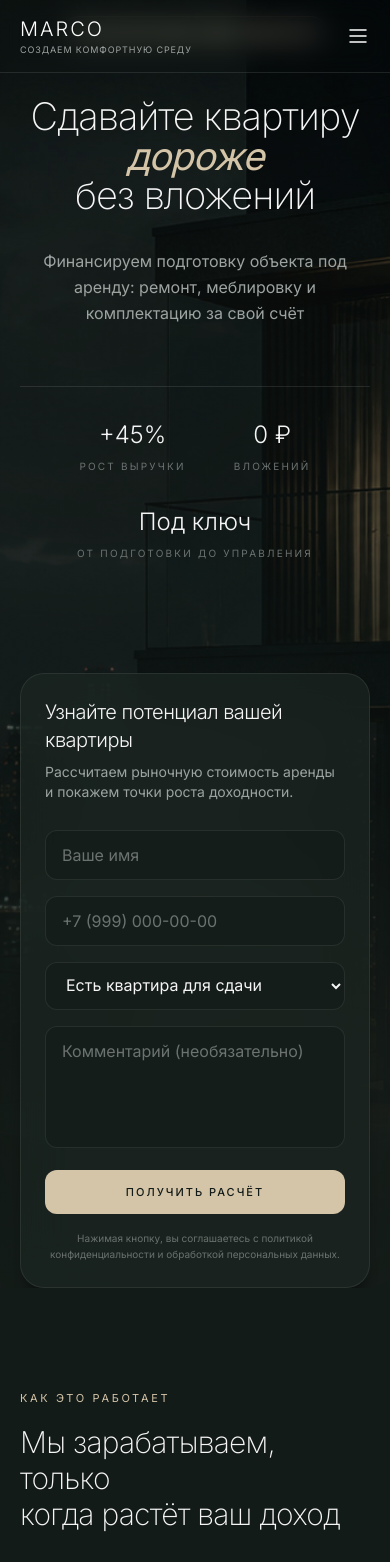
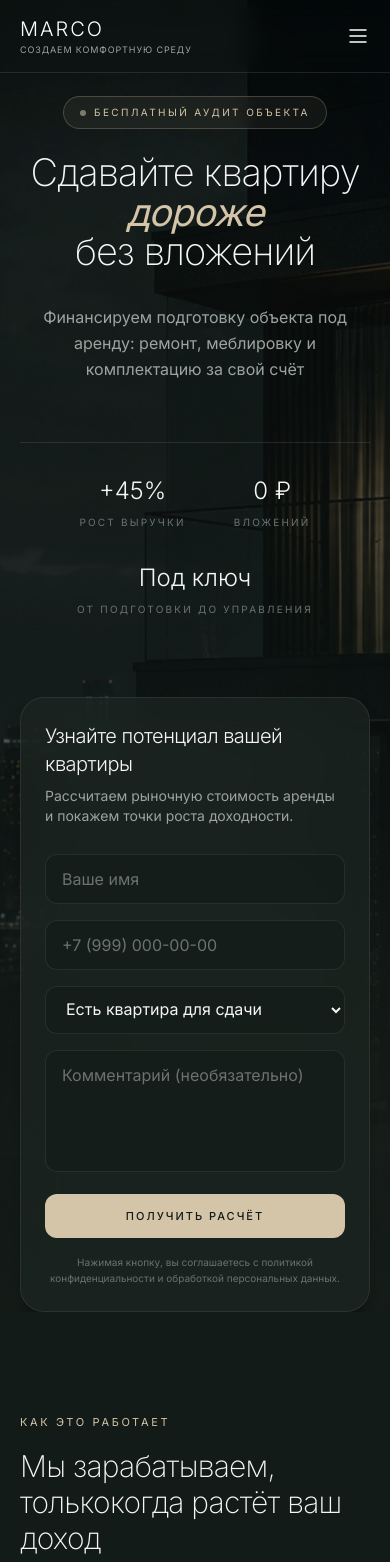
Before and after one commit to r2r1/marco_web, a Next.js app in the folder marco-site/: page / in a window 390 px wide. Shown: the top 1562 px of the page. Built offline with nearby package versions, Linux system fonts and the light colour scheme.

Commit message:
улучшена мобильная версия

```diff
--- a/marco-site/components/sections/Hero.tsx
+++ b/marco-site/components/sections/Hero.tsx
@@ -5,13 +5,13 @@ import LeadRequestForm from '@/components/forms/LeadRequestForm';
 
 export default function Hero() {
   return (
-    <section className="relative min-h-screen overflow-hidden flex items-center">
+    <section className="relative min-h-screen overflow-hidden flex items-center pt-20 lg:pt-0">
       <HeroBackground />
 
       <div className="relative z-10 w-full max-w-7xl mx-auto px-5 sm:px-8 lg:px-10">
         <div className="grid lg:grid-cols-12 gap-12 lg:gap-16 items-center">
           <div className="lg:col-span-7 text-center lg:text-left mt-4 lg:mt-0">
-            <div className="inline-flex items-center gap-2 px-4 py-2 rounded-full border border-marco-accent-border bg-marco-accent-subtle/80 backdrop-blur-sm mb-12">
+            <div className="inline-flex items-center gap-2 px-4 py-2 rounded-full border border-marco-accent-border bg-marco-accent-subtle/80 backdrop-blur-sm mb-6 sm:mb-12">
               <span className="w-1.5 h-1.5 rounded-full bg-marco-accent animate-pulse" />
               <span className="text-[10px] uppercase tracking-[0.24em] text-marco-accent">
                 Бесплатный аудит объекта
@@ -51,7 +51,7 @@ export default function Hero() {
             </div>
           </div>
 
-          <div className="lg:col-span-5 mt-16">
+          <div className="lg:col-span-5 mt-8 lg:mt-0">
             <div className="glass-panel rounded-3xl border border-white/10 p-6 sm:p-7">
               <h2 className="text-xl font-light text-marco-text">Узнайте потенциал вашей квартиры</h2>
               <p className="mt-2 text-sm text-marco-muted">
--- a/marco-site/components/sections/ProcessSection.tsx
+++ b/marco-site/components/sections/ProcessSection.tsx
@@ -41,7 +41,7 @@ export default function ProcessSection() {
 
           <h2 className="mt-4 text-3xl sm:text-4xl lg:text-5xl font-extralight text-marco-text">
             Мы зарабатываем, только
-            <br />
+            <br className="hidden sm:block" />
             когда растёт ваш доход
           </h2>
 
--- a/marco-site/components/ui/LeadRequestModal.tsx
+++ b/marco-site/components/ui/LeadRequestModal.tsx
@@ -48,7 +48,7 @@ export default function LeadRequestModal({
         onClick={onClose}
       />
 
-      <div className="relative z-10 w-full max-w-lg max-h-[90vh] overflow-y-auto rounded-2xl border border-marco-border bg-marco-surface p-6 sm:p-8 shadow-2xl shadow-black/40">
+      <div className="relative z-10 w-full max-w-lg max-h-[90dvh] overflow-y-auto rounded-2xl border border-marco-border bg-marco-surface p-6 sm:p-8 shadow-2xl shadow-black/40">
         <div className="flex items-start justify-between gap-4 mb-6">
           <div>
             <h3 className="text-2xl font-light text-marco-text">{title}</h3>
```
